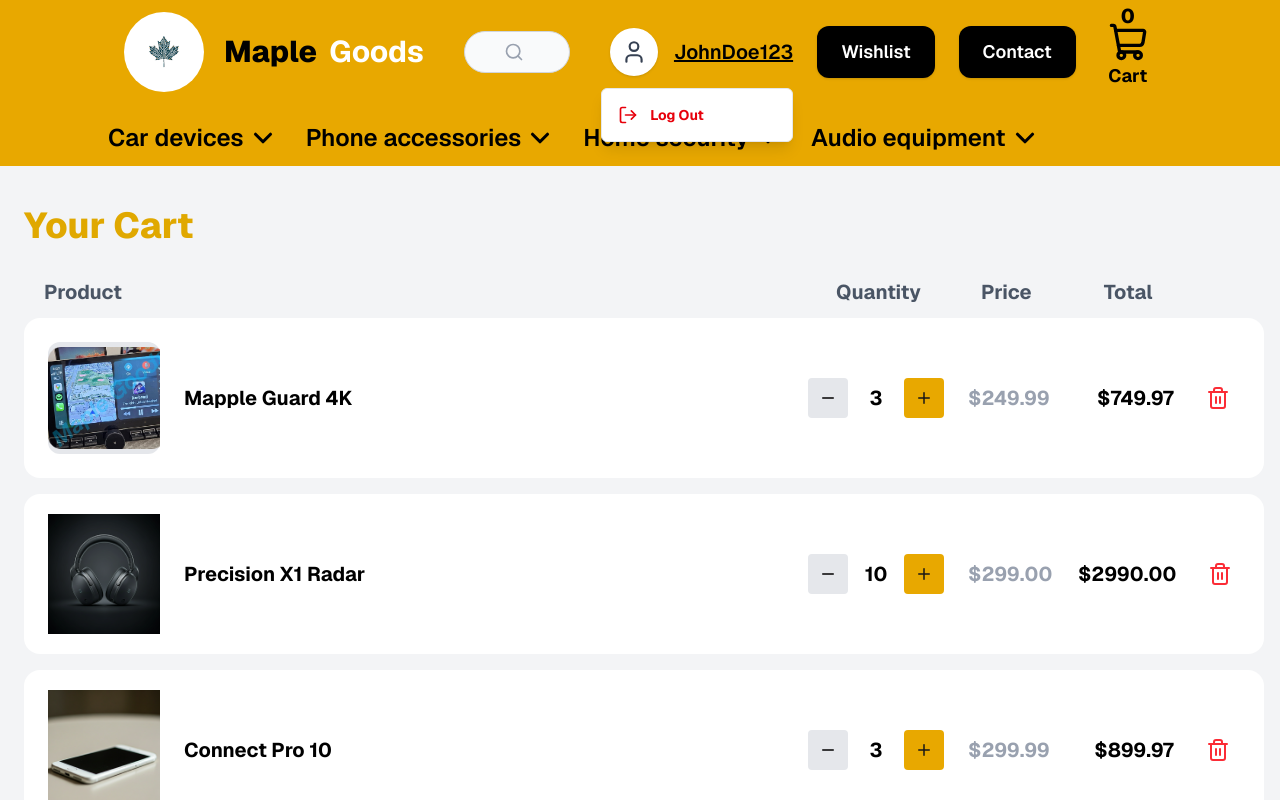
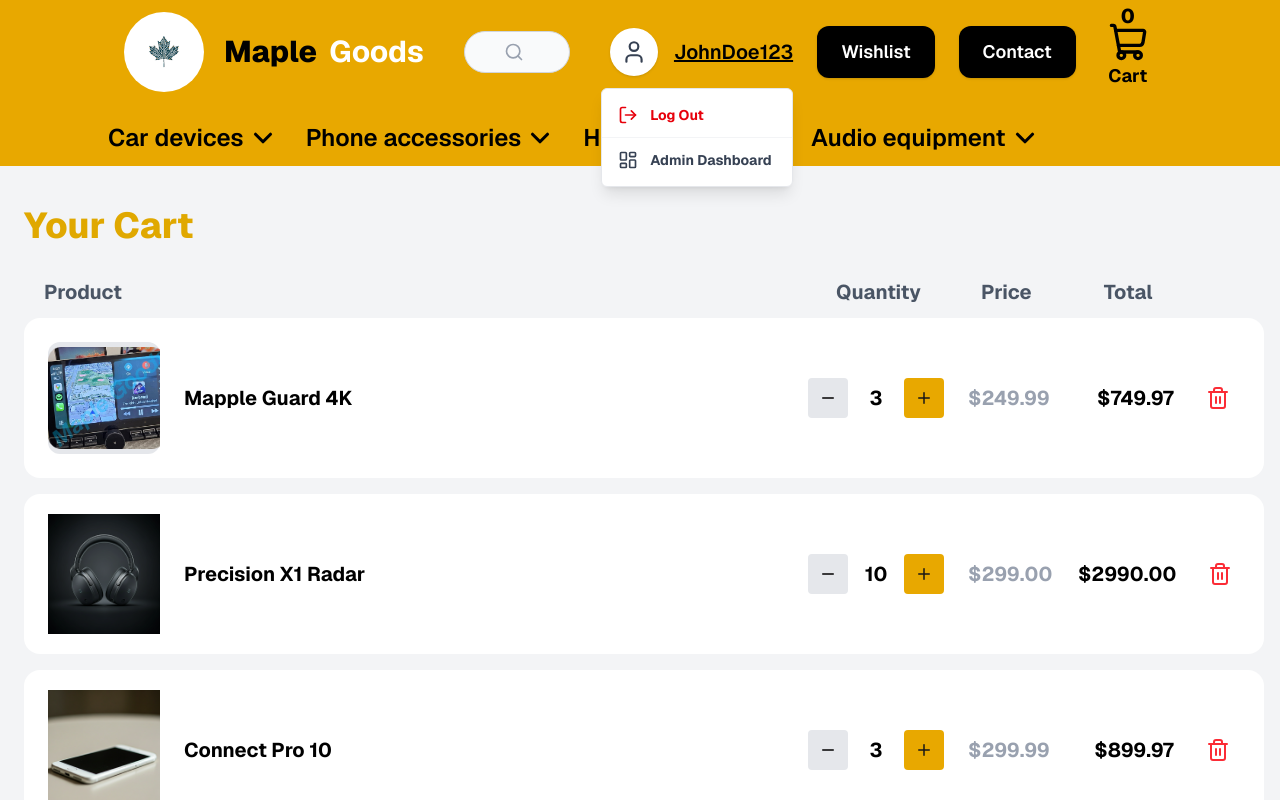
Before and after one commit to HenryPhan05/MapleGood, a Next.js app: page /user/cart in a window 1280 px wide. Both pictures are taken after a click on the button "JohnDoe123". Shown: the top 800 px of the page. Built offline with nearby package versions, Linux system fonts and the light colour scheme.

Commit message:
Update NavigationBarApp.tsx

```diff
--- a/app/components/NavigationBarApp.tsx
+++ b/app/components/NavigationBarApp.tsx
@@ -3,7 +3,8 @@
 import Image from "next/image";
 import Link from "next/link";
 import { useRouter } from "next/navigation";
-import { Search, ShoppingCart, User, LogOut, ChevronDown } from "lucide-react";
+// Added LayoutDashboard to the imports
+import { Search, ShoppingCart, User, LogOut, ChevronDown, LayoutDashboard } from "lucide-react";
 import { useState, useRef, useEffect } from "react";
 import logoIcon from "../public/images/logo icon.png";
 
@@ -42,7 +43,6 @@ export default function NavigationBarApp() {
     e.preventDefault();
     if (searchQuery.trim()) {
       console.log("Searching for:", searchQuery);
-
     }
   };
 
@@ -98,10 +98,20 @@ export default function NavigationBarApp() {
               <div className="absolute top-full mt-3 right-0 w-48 bg-white rounded-md shadow-lg py-1 border border-gray-200 z-50">
                 <button
                   onClick={handleLogout}
-                  className="flex items-center w-full px-4 py-3 text-sm text-red-600 hover:bg-gray-100 font-bold transition-colors cursor-pointer"
+                  className="flex items-center w-full px-4 py-3 text-sm text-red-600 hover:bg-gray-100 font-bold transition-colors cursor-pointer border-b border-gray-100"
                 >
                   <LogOut className="h-5 w-5 mr-3" />
                   Log Out
+                </button>
+                <button
+                  onClick={() => {
+                    setIsDropdownOpen(false);
+                    router.push("/dashboard");
+                  }}
+                  className="flex items-center w-full px-4 py-3 text-sm text-gray-700 hover:bg-gray-100 font-bold transition-colors cursor-pointer"
+                >
+                  <LayoutDashboard className="h-5 w-5 mr-3" />
+                  Admin Dashboard
                 </button>
               </div>
             )}
```
